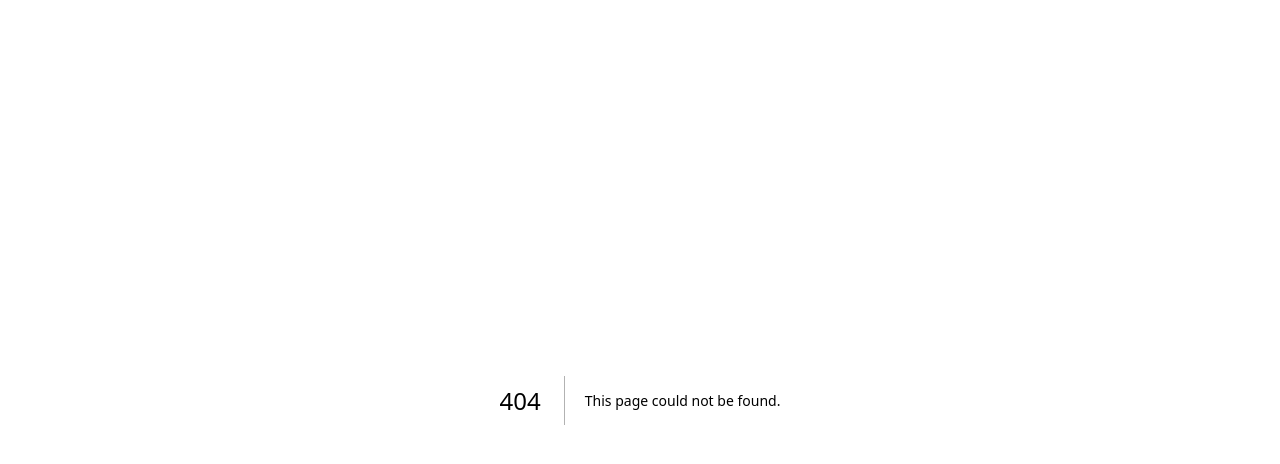
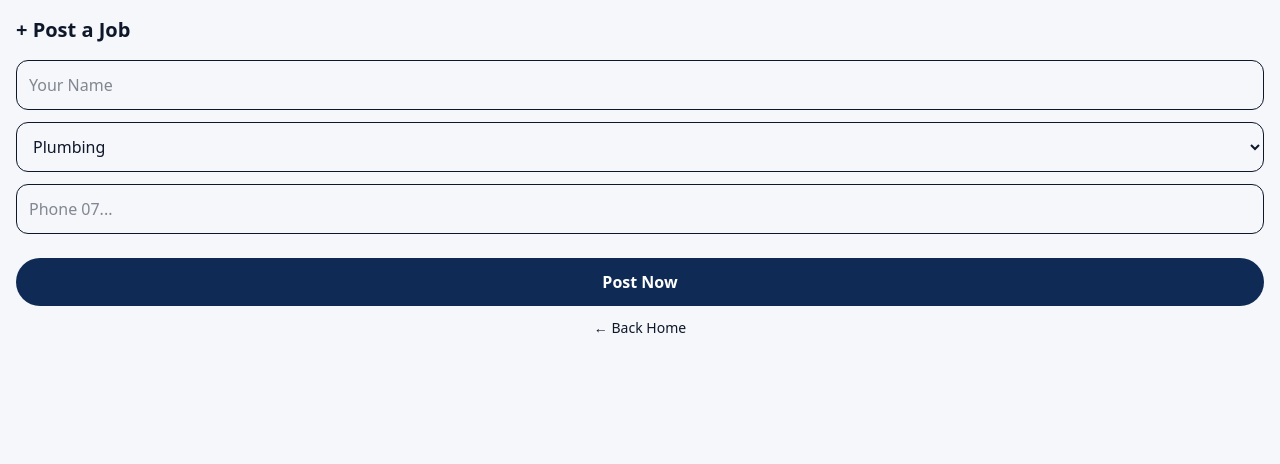
Before and after one commit to njoguemmanuel04-lgtm/taskmate, a Next.js app: page /post in a window 1280 px wide. Before the commit this address had no page. Shown: the top 464 px of the page. Built offline with nearby package versions, Linux system fonts and the light colour scheme.

Commit message:
Create page.tsx

```diff
--- /dev/null
+++ b/app/post/page.tsx
@@ -0,0 +1,27 @@
+"use client"
+import { useRouter } from "next/navigation"
+import { useState } from "react"
+export default function Post(){
+  const r=useRouter()
+  const [name,setName]=useState("")
+  const [skill,setSkill]=useState("Plumbing")
+  const [phone,setPhone]=useState("")
+  return (
+    <div className="p-4 min-h-screen bg-[#f5f7fa]">
+      <h1 className="font-black text-xl">+ Post a Job</h1>
+      <input value={name} onChange={e=>setName(e.target.value)} placeholder="Your Name" className="w-full mt-4 p-3 rounded-xl border"/>
+      <select value={skill} onChange={e=>setSkill(e.target.value)} className="w-full mt-3 p-3 rounded-xl border">
+        <option>Plumbing</option><option>Cleaning</option><option>Electrical Services</option><option>Delivery</option><option>Repairs</option>
+      </select>
+      <input value={phone} onChange={e=>setPhone(e.target.value)} placeholder="Phone 07..." className="w-full mt-3 p-3 rounded-xl border"/>
+      <button onClick={()=>{
+        const w=JSON.parse(localStorage.getItem("workers")||"[]")
+        w.push({name,skill,loc:"Mwea",phone})
+        localStorage.setItem("workers",JSON.stringify(w))
+        alert("✅ Job Posted!")
+        r.push("/")
+      }} className="w-full mt-6 bg-[#0f2a54] text-white p-3 rounded-full font-bold">Post Now</button>
+      <button onClick={()=>r.push("/")} className="w-full mt-3 text-sm">← Back Home</button>
+    </div>
+  )
+}
```
